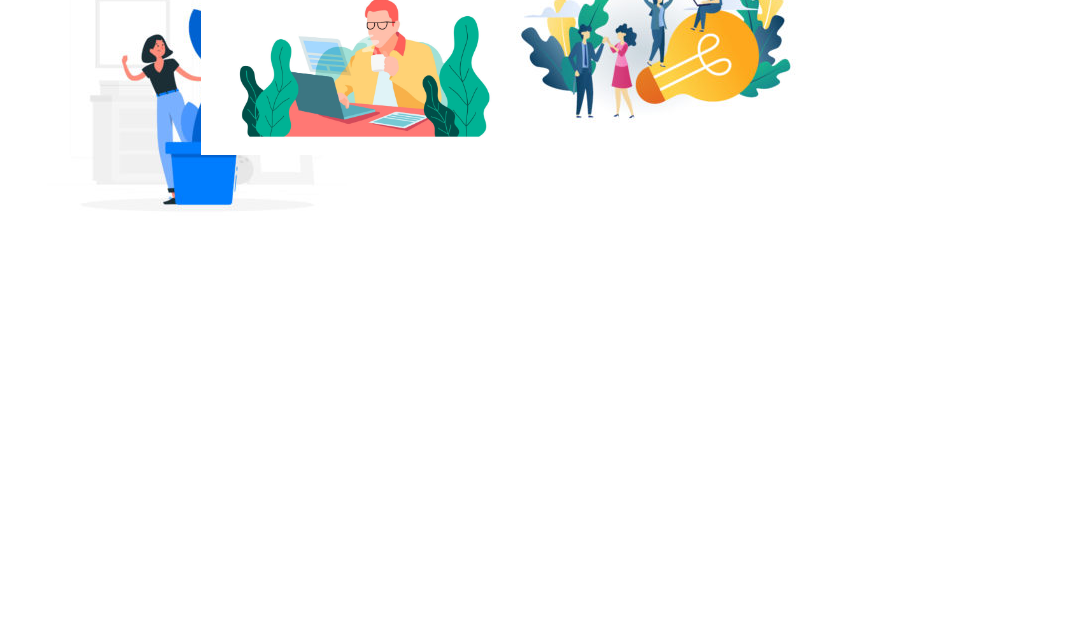
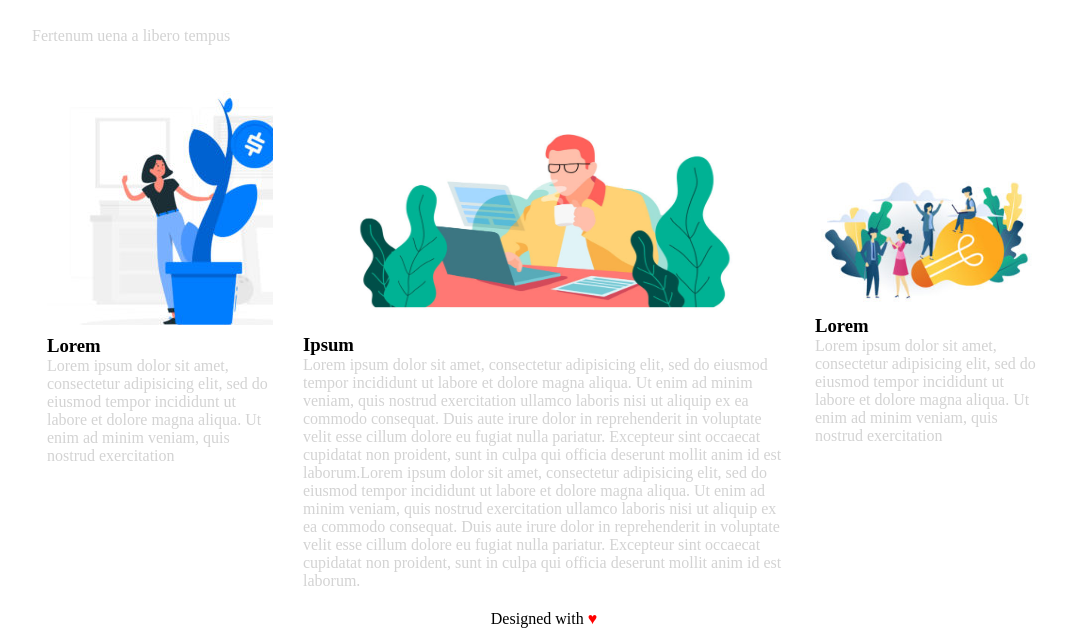
Before and after one commit to giuseppe0908/htmlcss-wp, a plain HTML site: page index.html in a window 1280 px wide. Shown: the part 760-1398 px from the top of the page, without its empty margins (96-1183 px from the left). Before the commit the page ends 1019 px from the top, so only its background shows below. Drawn offline with Linux system fonts and the light colour scheme.

Commit message:
Esercizio terminato

```diff
--- a/assets/master.css
+++ b/assets/master.css
@@ -3,16 +3,13 @@
   padding: 0px;
   box-sizing: border-box;
   }
+
   body{
   width: 100%;
-      /* position: relative; */
   }
 
   .logo{
-  /* width: 20px; */
-
-  /* position: absolute;
-  padding-left:  0; */
+   background-size: 30%;
 
   }
 
@@ -20,77 +17,85 @@
   width: 80%;
   margin: 0 auto;
   }
-    nav{
+
+  nav, #spaziatura{
     color:lightgrey;
+    margin-top: 30px;
+    margin-bottom: 30px;
   }
+
   .imgprim{
     background-image: url(../assets/img4/banner.jpg);
-      background-size: 95%;
+    background-size: 85%;
     height: 500px;
+    border-radius: 10px;
   }
+
   .modifiche{
    color: white;
-      padding-top: 260px;
+   padding-top: 320px;
   }
+
   .row{
     padding: 0 -15px;
   }
+
   [class^="col-"]{
     float: left;
     padding: 0px 15px;
   }
+
  .row:after{
    content: "";
    clear: both;
    display: table;
   }
-      #img{
-        height: 500px;
-      }
+
   .col-100{
     width: 100%;
     }
+
   .col-50{
-          /* margin-top: 55px; */
-          width: 30%;
-          /* height: 300px; */
-          }
-        .col-25{
-          /* margin-top: 55px;
-           border: 10px solid #0086FF;
-          border-right: 0px;
-          border-left: 0px;*/
-          width: 15%;
-
-         }
-         #img2{
-           height: 200px;
-         }
-/*
-
-
-[class^="col-"]{
-  float: left;
-  padding: 10px 0px;
+   width: 50%;
   }
 
-.bg-pink{
-  height: 80px;
-  background-color: #E579E5;
-
- }
-.bg-green{
-  height: 250px;
-  background-color: #E1D57A;
- }
-.bg-blue{
-  height: 400px;
-  background-color: #ABCFE6;
+  .col-25{
+   width: 25%;
   }
 
+ .immagine{
+  width: 100%;
+  /* background-image: lightgrey;   */
+ }
 
-.bg-purple{
-  height: 30px;
-  background-color: #8702FE;
-  margin-top: -15px;
-  } */
+ .sfondoimg{
+  background-image: url(../assets/img4/img-1.jpg);
+  /*--- background-color: grey;  Ho provato a dargli lo sfondo per l'immagine ma non c'è l'ho fatta ---*/
+  height: 250px;
+  margin-bottom: 10px;
+  }
+
+  #img2{
+   height: 250px;
+   margin-top: 5px;
+  }
+
+  #img3{
+   height: 250px;
+   margin-top: 100px;
+   }
+
+   p{
+     color: lightgrey;
+   }
+
+  #cuore{
+    text-align: center;
+    margin-top: 20px;
+    margin-bottom: 10px;
+  }
+
+  #cuore:after{
+   content:'\2665';
+   color: red;
+ }
--- a/index.html
+++ b/index.html
@@ -13,8 +13,8 @@
         <img src="./assets/img4/logo.png" alt="logo">
       </div>
   </header>
-       <nav>
-         Features Editorials Environment blog shop contact
+      <nav id="spaziatura">
+        Features  Editorials  Environment  blog  shop  contact
       </nav>
        <main>
          <div class="row">
@@ -37,20 +37,30 @@
 
          </div>
          <div class="col-25">
-            <img src="./assets/img4/img-1.jpg" alt="imaggine lorem1">
+          <div class="sfondoimg">
           </div>
-            <div class="col-50">
-              <img id="img2"src="./assets/img4/banner-2.jpg" alt="">
+              <!-- <img class="immagine" src="./assets/img4/img-1.jpg" alt="imaggine lorem1"> -->
+           <h3>Lorem</h3>
+           <p>Lorem ipsum dolor sit amet, consectetur adipisicing elit, sed do eiusmod tempor incididunt ut labore et dolore magna aliqua. Ut enim ad minim veniam, quis nostrud exercitation </p>
           </div>
 
-          <div class="col-25">
-            <img src="./assets/img4/img-3.jpg" alt="">
+          <div class="col-50">
+            <img id="img2" class="immagine" src="./assets/img4/banner-2.jpg" alt="immagine lorem2">
+            <h3>Ipsum</h3>
+            <p>Lorem ipsum dolor sit amet, consectetur adipisicing elit, sed do eiusmod tempor incididunt ut labore et dolore magna aliqua. Ut enim ad minim veniam, quis nostrud exercitation ullamco laboris nisi ut aliquip ex ea commodo consequat. Duis aute irure dolor in reprehenderit in voluptate velit esse cillum dolore eu fugiat nulla pariatur. Excepteur sint occaecat cupidatat non proident, sunt in culpa qui officia deserunt mollit anim id est laborum.Lorem ipsum dolor sit amet, consectetur adipisicing elit, sed do eiusmod tempor incididunt ut labore et dolore magna aliqua. Ut enim ad minim veniam, quis nostrud exercitation ullamco laboris nisi ut aliquip ex ea commodo consequat. Duis aute irure dolor in reprehenderit in voluptate velit esse cillum dolore eu fugiat nulla pariatur. Excepteur sint occaecat cupidatat non proident, sunt in culpa qui officia deserunt mollit anim id est laborum.</p>
           </div>
+
+          <div id="img3" class="col-25">
+            <img class="immagine" src="./assets/img4/img-3.jpg" alt="immagine lorem3">
+            <h3>Lorem</h3>
+            <p>Lorem ipsum dolor sit amet, consectetur adipisicing elit, sed do eiusmod tempor incididunt ut labore et dolore magna aliqua. Ut enim ad minim veniam, quis nostrud exercitation</p>
+          </div>
+
         </div>
        </main>
 
-       <footer>
-
+       <footer id="cuore">
+         Designed with
        </footer>
   </body>
 </html>
```
Lines whose indentation alone changed are shown as unchanged.
